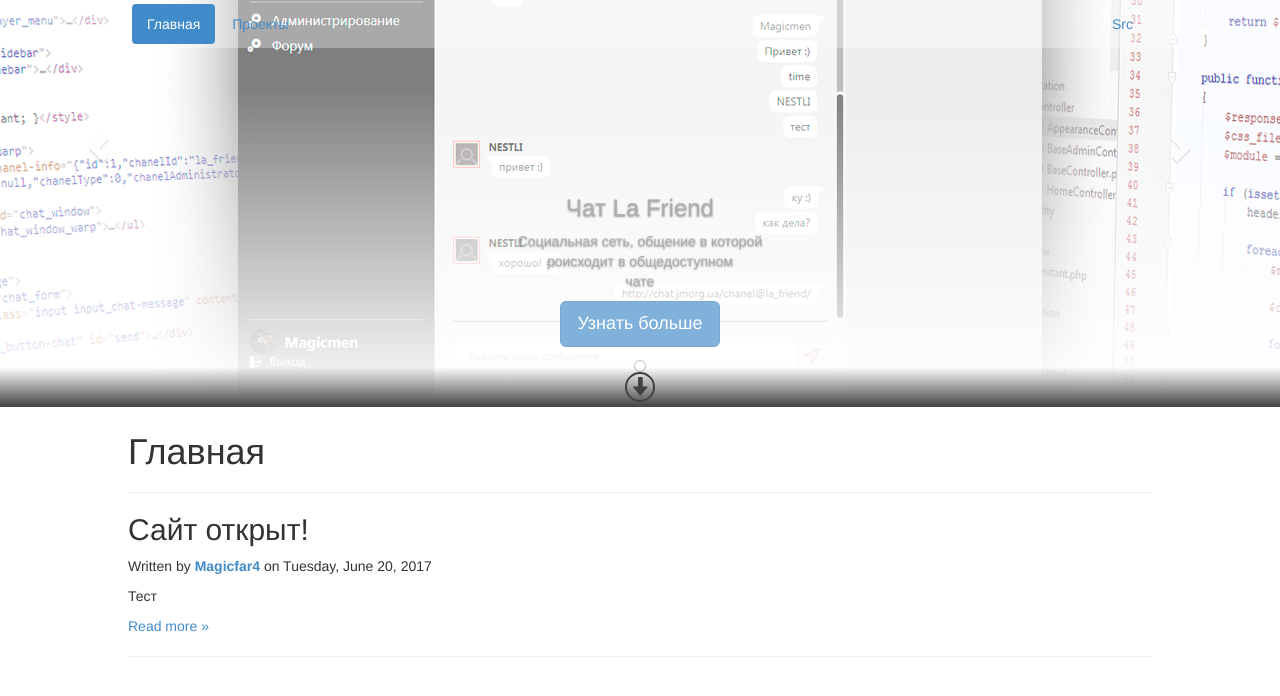
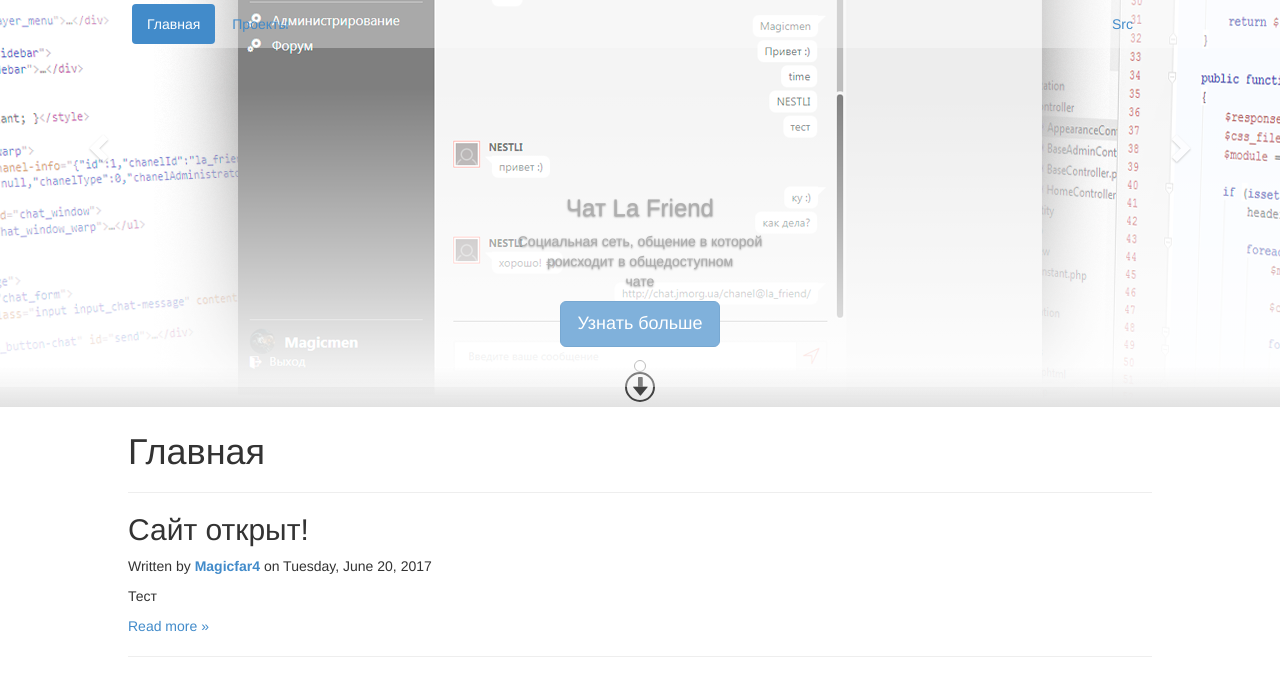
Before and after one commit to jm-organization/jm-organization.github.io, a Jekyll site: the page built from index.html, in a window 1280 px wide and 1400 px high, scrolled down 123 px. Shown: the top 696 px of the window. Built offline with Jekyll 4.4.1, drawn with Linux system fonts in a browser that asks for light colours.

Commit message:
изменения вида начальной страници

```diff
--- a/assets/css/main.css
+++ b/assets/css/main.css
@@ -83,9 +83,10 @@ section {
     bottom: 0;
     height: 40px;
     background: transparent;
-    z-index: 5896;
+    z-index: 5;
     padding: 5px 0;
-    background: linear-gradient(to top, #424242, transparent); }
+    background: linear-gradient(to top, #e2e2e2, transparent);
+    border-bottom: 530px #e2e2e2; }
   .jm-warp a[data-href="@content"] {
     width: 30px;
     height: 100%;
--- a/assets/css/main.sass
+++ b/assets/css/main.sass
@@ -91,9 +91,10 @@ section
     bottom: 0
     height: $menuHeight - 8px
     background: transparent
-    z-index: $maxZIndex - 2
+    z-index: 5
     padding: 5px 0
-    background: linear-gradient(to top, $darkColor, transparent)
+    background: linear-gradient(to top, $supportColor, transparent)
+    border-bottom: $headerHeight $supportColor
   a[data-href="@content"]
     width: $menuHeight - 18px
     height: 100%
```
